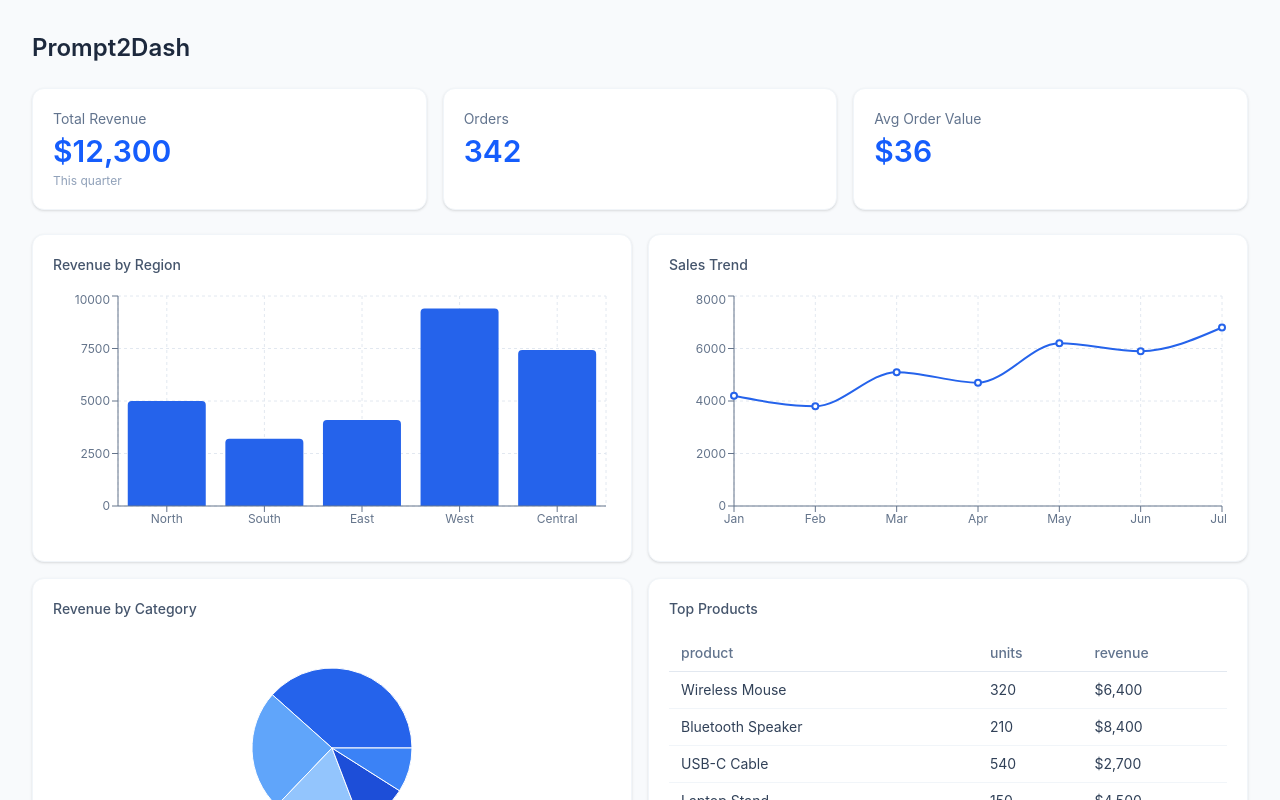
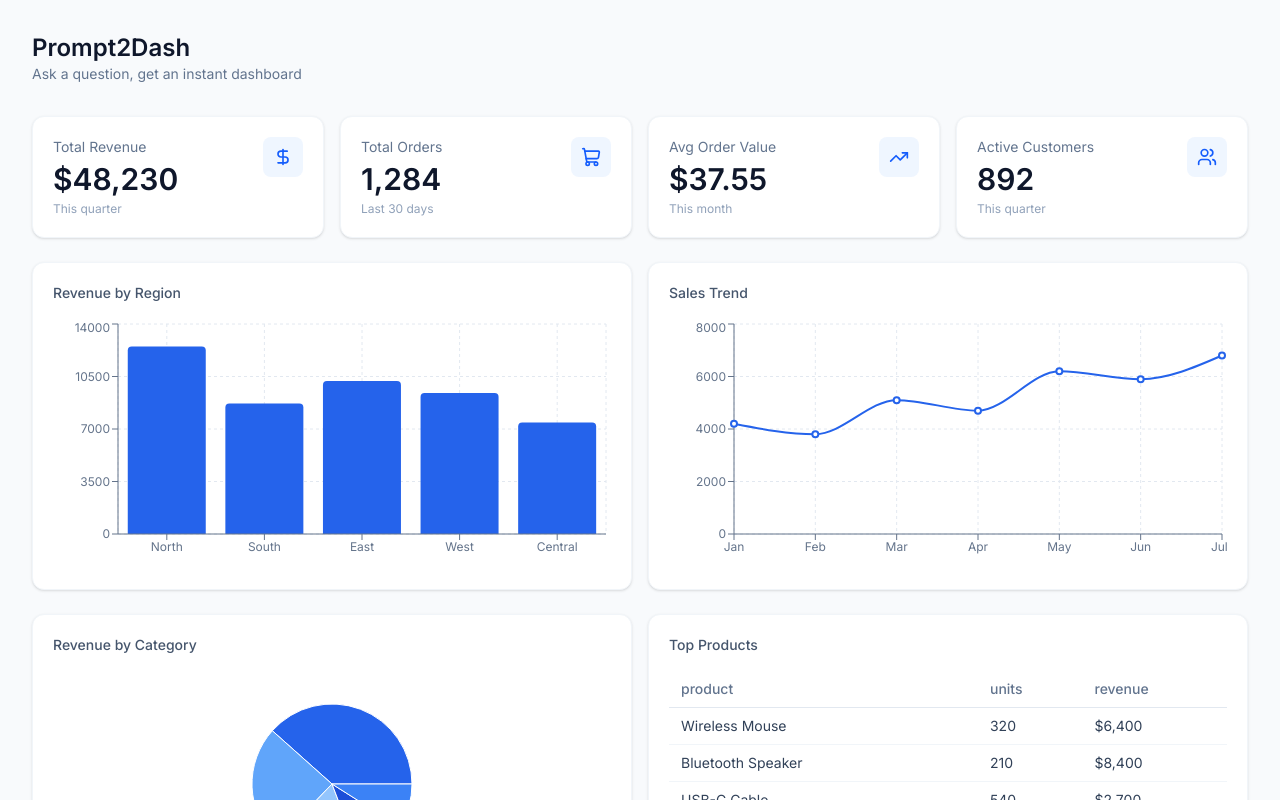
Before and after one commit to AwwabDingankar/prompt2dash, a React (Vite) app: page / in a window 1280 px wide. Shown: the top 800 px of the page. Built offline with nearby package versions, Linux system fonts and the light colour scheme.

Commit message:
Polish: Inter font, KPI icons, header

```diff
--- a/index.html
+++ b/index.html
@@ -1,13 +1,19 @@
 <!doctype html>
 <html lang="en">
+
 <head>
   <meta charset="UTF-8" />
   <link rel="icon" type="image/svg+xml" href="/favicon.svg" />
+  <link rel="preconnect" href="https://fonts.googleapis.com">
+  <link rel="preconnect" href="https://fonts.gstatic.com" crossorigin>
+  <link href="https://fonts.googleapis.com/css2?family=Inter:wght@400;500;600;700&display=swap" rel="stylesheet">
   <meta name="viewport" content="width=device-width, initial-scale=1.0" />
   <title>prompt2dash-frontend</title>
 </head>
+
 <body>
   <div id="root"></div>
   <script type="module" src="/src/main.jsx"></script>
 </body>
+
 </html>
--- a/package.json
+++ b/package.json
@@ -11,6 +11,7 @@
   },
   "dependencies": {
     "@tailwindcss/vite": "^4.3.3",
+    "lucide-react": "^1.41.0",
     "react": "^19.2.8",
     "react-dom": "^19.2.8",
     "recharts": "^3.10.1",
--- a/src/App.jsx
+++ b/src/App.jsx
@@ -1,26 +1,41 @@
 import KpiCard from './components/KpiCard';
 import BarChartView from './components/BarChartView';
 import LineChartView from './components/LineChartView';
+import PieChartView from './components/PieChartView';
 import DataTable from './components/DataTable';
-import PieChartView from './components/PieChartView';
 import EmptyState from './components/EmptyState';
 
+const kpiData = [
+  { title: "Total Revenue", value: "$48,230", subtitle: "This quarter", icon: "revenue" },
+  { title: "Total Orders", value: "1,284", subtitle: "Last 30 days", icon: "orders" },
+  { title: "Avg Order Value", value: "$37.55", subtitle: "This month", icon: "average" },
+  { title: "Active Customers", value: "892", subtitle: "This quarter", icon: "customers" },
+];
+
 const barData = [
-  { region: 'North', revenue: 5000 },
-  { region: 'South', revenue: 3200 },
-  { region: 'East', revenue: 4100 },
-    { region: "West", revenue: 9400 },
+  { region: "North", revenue: 12500 },
+  { region: "South", revenue: 8700 },
+  { region: "East", revenue: 10200 },
+  { region: "West", revenue: 9400 },
   { region: "Central", revenue: 7430 },
 ];
 
 const lineData = [
- { month: "Jan", sales: 4200 },
+  { month: "Jan", sales: 4200 },
   { month: "Feb", sales: 3800 },
   { month: "Mar", sales: 5100 },
   { month: "Apr", sales: 4700 },
   { month: "May", sales: 6200 },
   { month: "Jun", sales: 5900 },
   { month: "Jul", sales: 6800 },
+];
+
+const pieData = [
+  { category: "Electronics", value: 15400 },
+  { category: "Clothing", value: 9800 },
+  { category: "Home & Kitchen", value: 7200 },
+  { category: "Books", value: 4100 },
+  { category: "Sports", value: 3600 },
 ];
 
 const tableData = [
@@ -31,30 +46,32 @@ const tableData = [
   { product: "Mechanical Keyboard", units: 95, revenue: "$7,125" },
 ];
 
-const pieData = [
-  { category: "Electronics", value: 15400 },
-  { category: "Clothing", value: 9800 },
-  { category: "Home & Kitchen", value: 7200 },
-  { category: "Books", value: 4100 },
-  { category: "Sports", value: 3600 },
-];
-
 function App() {
   return (
     <div className="min-h-screen p-8">
-      <h1 className="text-2xl font-semibold text-slate-800 mb-6">Prompt2Dash</h1>
-      <div className="grid grid-cols-1 md:grid-cols-3 gap-4 mb-6">
-        <KpiCard title="Total Revenue" value="$12,300" subtitle="This quarter" />
-        <KpiCard title="Orders" value="342" />
-        <KpiCard title="Avg Order Value" value="$36" />
+      <div className="flex items-center justify-between mb-8">
+        <div>
+          <h1 className="text-2xl font-semibold text-slate-900">Prompt2Dash</h1>
+          <p className="text-sm text-slate-500">Ask a question, get an instant dashboard</p>
+        </div>
       </div>
-      <div className="grid grid-cols-1 md:grid-cols-2 gap-4">
+      <div className="grid grid-cols-1 md:grid-cols-4 gap-4 mb-6">
+        {kpiData.map((kpi, i) => (
+          <KpiCard key={i} title={kpi.title} value={kpi.value} subtitle={kpi.subtitle} icon={kpi.icon} />
+        ))}
+      </div>
+
+      <div className="grid grid-cols-1 md:grid-cols-2 gap-4 mb-6">
         <BarChartView title="Revenue by Region" data={barData} xKey="region" yKey="revenue" />
         <LineChartView title="Sales Trend" data={lineData} xKey="month" yKey="sales" />
+      </div>
+
+      <div className="grid grid-cols-1 md:grid-cols-2 gap-4 mb-6">
         <PieChartView title="Revenue by Category" data={pieData} nameKey="category" valueKey="value" />
         <DataTable title="Top Products" data={tableData} />
-        <EmptyState />
       </div>
+
+      <EmptyState message="Try asking: 'Show me sales trend for last 6 months'" />
     </div>
   );
 }
--- a/src/components/KpiCard.jsx
+++ b/src/components/KpiCard.jsx
@@ -1,9 +1,25 @@
-export default function KpiCard({ title, value, subtitle }) {
+import { TrendingUp, ShoppingCart, DollarSign, Users } from 'lucide-react';
+
+const icons = {
+  revenue: DollarSign,
+  orders: ShoppingCart,
+  average: TrendingUp,
+  customers: Users,
+};
+
+export default function KpiCard({ title, value, subtitle, icon = "revenue" }) {
+  const Icon = icons[icon] || DollarSign;
+
   return (
-    <div className="bg-white rounded-xl shadow-sm border border-slate-100 p-5 flex flex-col gap-1">
-      <span className="text-sm text-slate-500">{title}</span>
-      <span className="text-3xl font-semibold text-blue-600">{value}</span>
-      {subtitle && <span className="text-xs text-slate-400">{subtitle}</span>}
+    <div className="bg-white rounded-xl shadow-sm border border-slate-100 p-5 flex items-start justify-between hover:shadow-md transition-shadow">
+      <div className="flex flex-col gap-1">
+        <span className="text-sm text-slate-500">{title}</span>
+        <span className="text-3xl font-semibold text-slate-900">{value}</span>
+        {subtitle && <span className="text-xs text-slate-400">{subtitle}</span>}
+      </div>
+      <div className="bg-blue-50 text-blue-600 p-2.5 rounded-lg">
+        <Icon size={20} />
+      </div>
     </div>
   );
 }
--- a/src/index.css
+++ b/src/index.css
@@ -2,4 +2,5 @@
 
 body {
   background-color: #f8fafc;
+  font-family: 'Inter', sans-serif;
 }
```
Also changed, not shown: 1 other file (tests, documents, lock files or other folders). Lines whose indentation alone changed are shown as unchanged.
